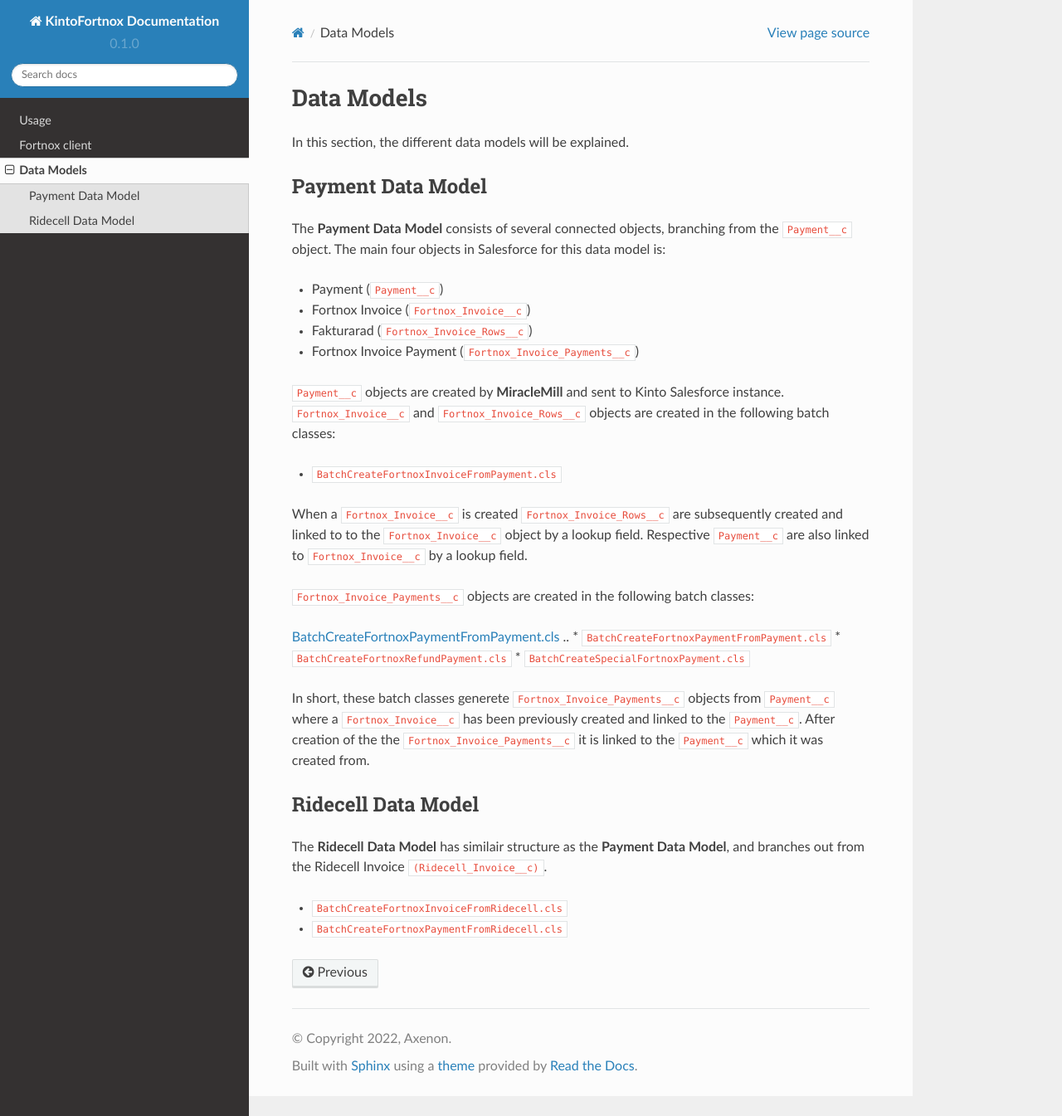
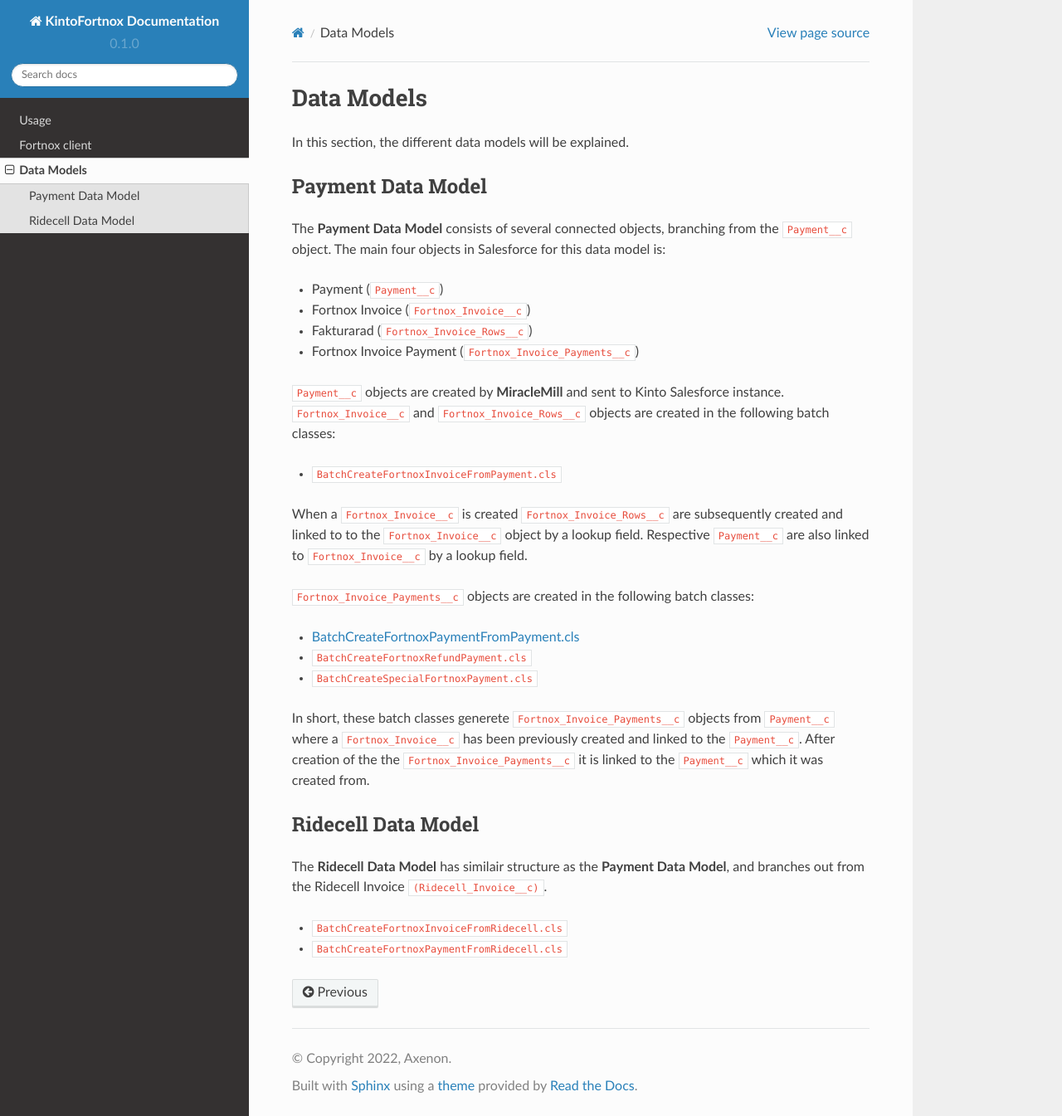
Before and after one commit to AxenonDevOps/KintoFortnoxDocs, a Sphinx documentation site: the page built from docs/source/data_model.rst, in a window 1280 px wide and 1345 px high. Shown: the whole window at 83% size. Built offline with Sphinx 7.4.7 and the Read the Docs theme 2.0.0, drawn with Linux system fonts in a browser that asks for light colours; pages that are not in the unit, such as notebooks, are missing from menus.

Commit message:
cross ref

```diff
--- a/docs/source/data_model.rst
+++ b/docs/source/data_model.rst
@@ -26,8 +26,7 @@
 
 ``Fortnox_Invoice_Payments__c`` objects are created in the following batch classes:
 
-:ref:`BatchCreateFortnoxPaymentFromPayment.cls`
-.. * ``BatchCreateFortnoxPaymentFromPayment.cls``
+* :ref:`BatchCreateFortnoxPaymentFromPayment.cls`
 * ``BatchCreateFortnoxRefundPayment.cls``
 * ``BatchCreateSpecialFortnoxPayment.cls``
 
```
